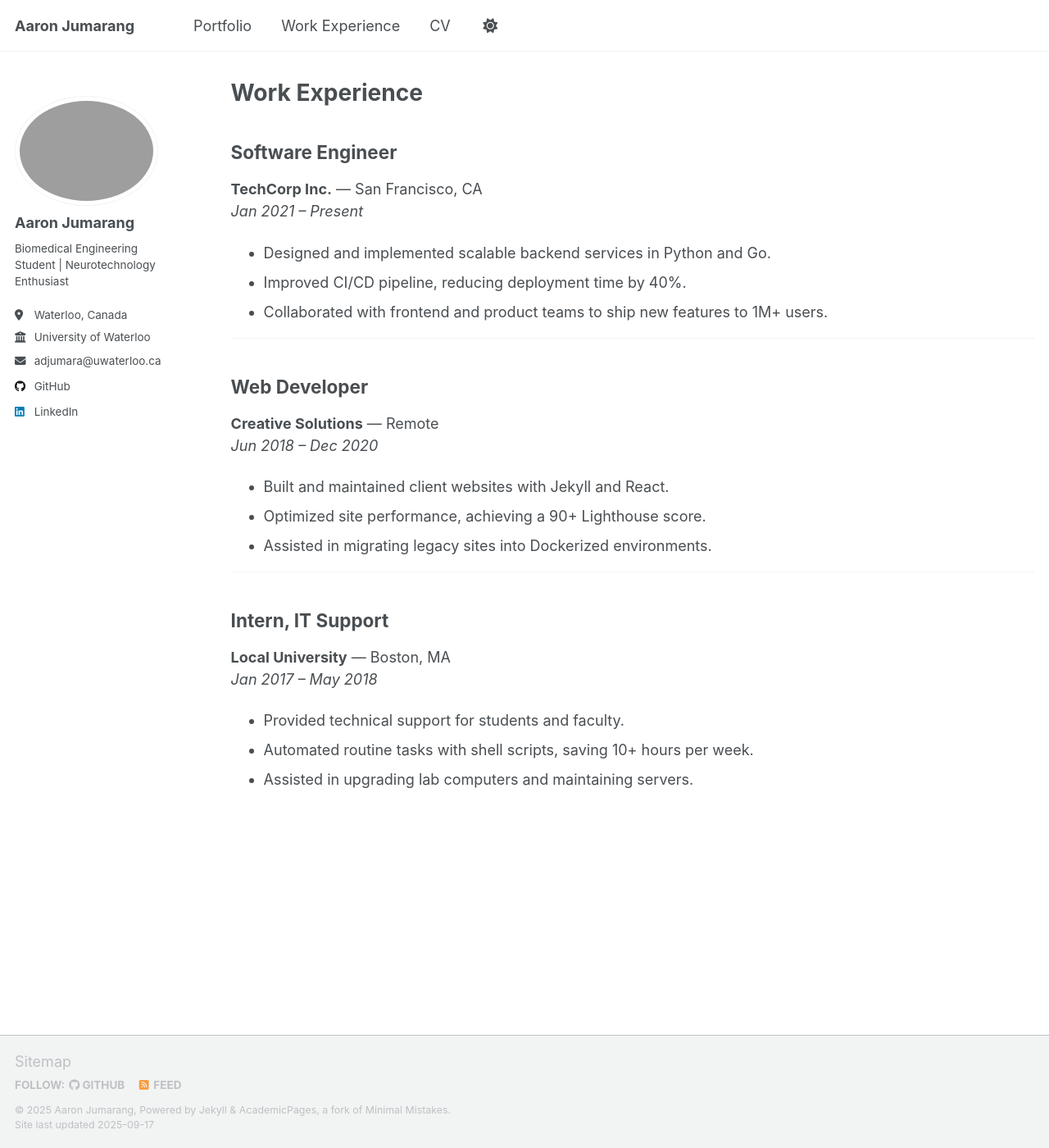
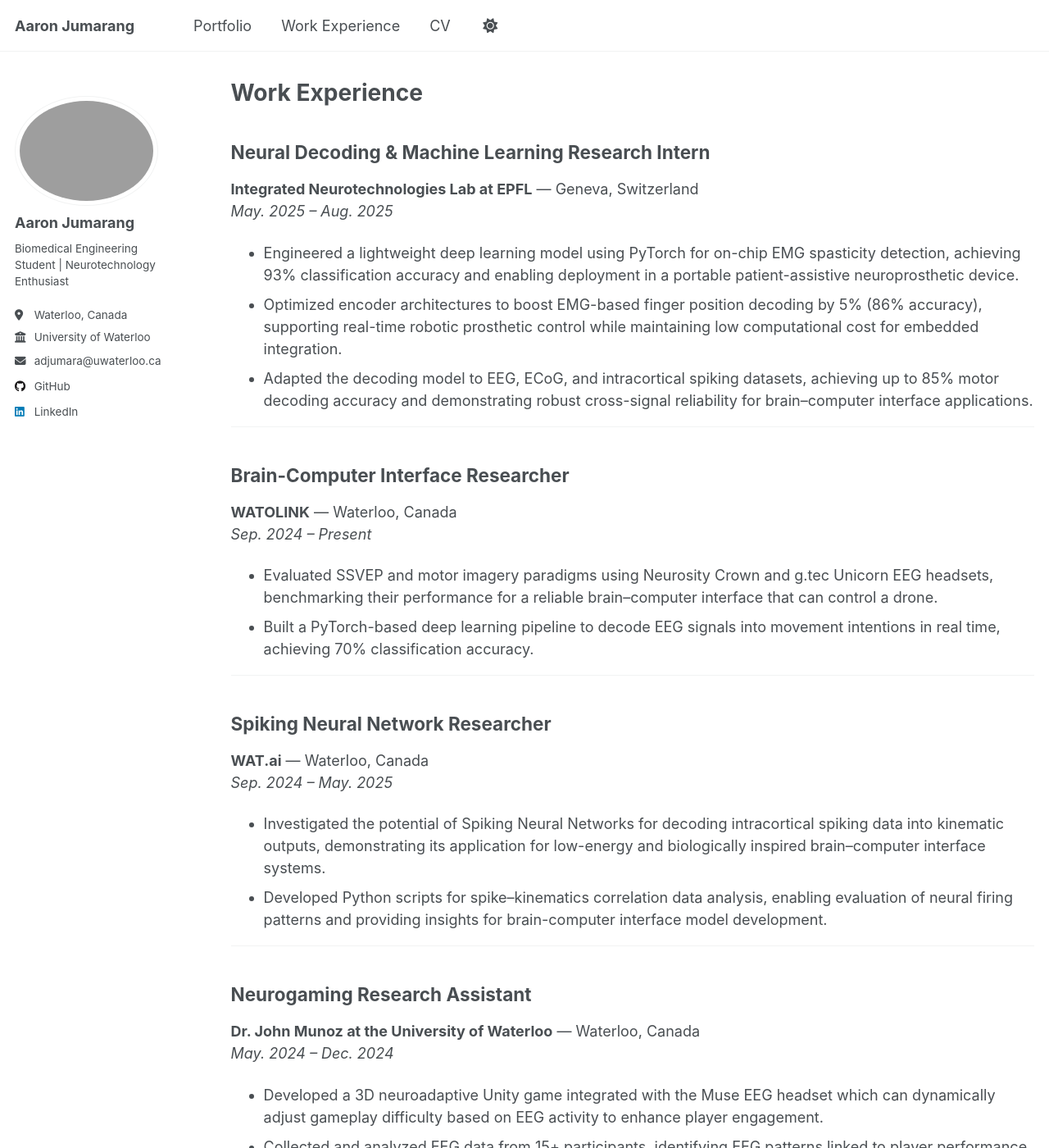
Before and after one commit to aaronjuma/aaronjuma.github.io, a Jekyll site: the page built from _pages/workexperience.md, in a window 1280 px wide and 1400 px high. Shown: the whole window at 82% size. Built offline with Jekyll 4.4.1, drawn with Linux system fonts in a browser that asks for light colours; a script that is not in the unit is left out; some of the changed text lies outside the part shown.

Commit message:
Update experience

```diff
--- a/_pages/workexperience.md
+++ b/_pages/workexperience.md
@@ -7,30 +7,59 @@ redirect_from:
   - /workexperience
 ---
 
-## Software Engineer
-**TechCorp Inc.** — San Francisco, CA
-*Jan 2021 – Present*
+## Neural Decoding & Machine Learning Research Intern
+**Integrated Neurotechnologies Lab at EPFL** — Geneva, Switzerland
+*May. 2025 – Aug. 2025*
 
-- Designed and implemented scalable backend services in Python and Go.
-- Improved CI/CD pipeline, reducing deployment time by 40%.
-- Collaborated with frontend and product teams to ship new features to 1M+ users.
+- Engineered a lightweight deep learning model using PyTorch for on-chip EMG spasticity detection, achieving 93%
+classification accuracy and enabling deployment in a portable patient-assistive neuroprosthetic device.
+- Optimized encoder architectures to boost EMG-based finger position decoding by 5% (86% accuracy), supporting
+real-time robotic prosthetic control while maintaining low computational cost for embedded integration.
+- Adapted the decoding model to EEG, ECoG, and intracortical spiking datasets, achieving up to 85% motor
+decoding accuracy and demonstrating robust cross-signal reliability for brain–computer interface applications.
 
 ---
 
-## Web Developer
-**Creative Solutions** — Remote
-*Jun 2018 – Dec 2020*
+## Brain-Computer Interface Researcher
+**WATOLINK** — Waterloo, Canada
+*Sep. 2024 – Present*
 
-- Built and maintained client websites with Jekyll and React.
-- Optimized site performance, achieving a 90+ Lighthouse score.
-- Assisted in migrating legacy sites into Dockerized environments.
+- Evaluated SSVEP and motor imagery paradigms using Neurosity Crown and g.tec Unicorn EEG headsets,
+benchmarking their performance for a reliable brain–computer interface that can control a drone.
+- Built a PyTorch-based deep learning pipeline to decode EEG signals into movement intentions in real time,
+achieving 70% classification accuracy.
 
 ---
 
-## Intern, IT Support
-**Local University** — Boston, MA
-*Jan 2017 – May 2018*
+## Spiking Neural Network Researcher
+**WAT.ai** — Waterloo, Canada
+*Sep. 2024 – May. 2025*
 
-- Provided technical support for students and faculty.
-- Automated routine tasks with shell scripts, saving 10+ hours per week.
-- Assisted in upgrading lab computers and maintaining servers.
+- Investigated the potential of Spiking Neural Networks for decoding intracortical spiking data into kinematic
+outputs, demonstrating its application for low-energy and biologically inspired brain–computer interface systems.
+- Developed Python scripts for spike–kinematics correlation data analysis, enabling evaluation of neural firing
+patterns and providing insights for brain-computer interface model development.
+
+---
+
+## Neurogaming Research Assistant
+**Dr. John Munoz at the University of Waterloo** — Waterloo, Canada
+*May. 2024 – Dec. 2024*
+
+- Developed a 3D neuroadaptive Unity game integrated with the Muse EEG headset which can dynamically adjust
+gameplay difficulty based on EEG activity to enhance player engagement.
+- Collected and analyzed EEG data from 15+ participants, identifying EEG patterns linked to player performance
+and difficulty levels, such as the engagement index, theta-alpha patterns, and beta-gamma patterns.
+
+---
+
+## Neuroscience Research Assistant
+**Dr. Simon Chen Lab at the University of Ottawa** — Ottawa, Canada
+*May. 2023 – Aug. 2023*
+
+- Designed and executed an experimental study with neuroscientists, integrating pupil tracking and optogenetics to
+examine how noradrenergic modulation affects motor learning in autism-model mice.
+- Applied transfer learning to train a convolutional neural network for mouse pupil size tracking, achieving mean
+pixel error of 1.4 px for high-precision behavioral measurement.
+- Built real-time Python-based software integrating deep learning models to automatically trigger optogenetic
+stimulation, achieving low-latency performance (50 ms delay) on low-end hardware.
```
